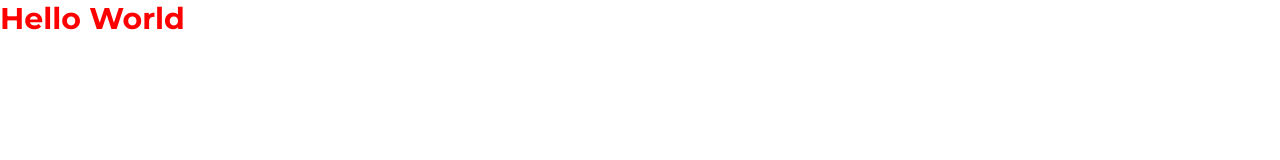
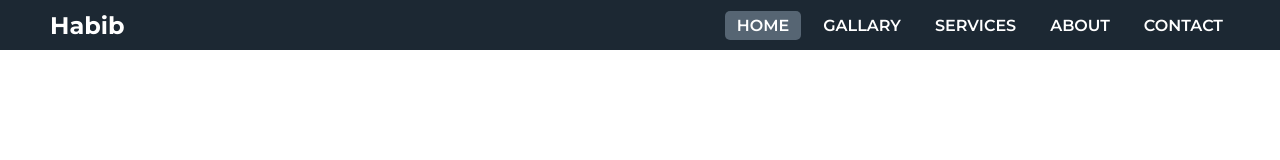
Before and after one commit to mhrhabib-dev/responsive-web-with-html-css, a plain HTML site: page index.html in a window 1280 px wide. Drawn offline with Linux system fonts and the light colour scheme.

Commit message:
nav bar design

```diff
--- a/index.html
+++ b/index.html
@@ -10,6 +10,18 @@
      <link rel="stylesheet" href="style.css">
 </head>
 <body>
-    <h1>Hello World</h1>
+    <nav>
+        <div class="logo">
+            <h2><a href="index.html">Habib</a></h2>
+        </div>
+        <ul>
+            <li><a class="nav-home-btn-active" href="#">Home</a></li>
+            <li><a href="#">gallary</a></li>
+            <li><a href="#">services</a></li>
+            <li><a href="#">about</a></li>
+            <li><a href="#">contact</a></li>
+        </ul>
+    </nav>
+
 </body>
 </html>
--- a/style.css
+++ b/style.css
@@ -4,8 +4,39 @@
     padding: 0;
     box-sizing: border-box;
 }
-h1{
-    font-size: 30px;
-    color: red;
+body{
     font-family: Montserrat;
 }
+nav{
+    height: 50px;
+    background-color: #1c2833;
+    display: flex;
+    justify-content: space-between;
+    align-items: center;
+    padding: 0 40px 0 50px;
+}
+.logo a{
+    text-decoration: none;
+    color: white;
+    font-weight: bold;
+    cursor: default;
+}
+nav ul{
+    display: flex;
+}
+nav ul li{
+    list-style: none;
+    margin: 0 5px;
+}
+nav ul li a{
+    padding: 5px 12px;
+    text-decoration: none;
+    color: white;
+    border-radius: 5px;
+    font-weight: 600;
+    text-transform: uppercase;
+    transition: 0.3s;
+}
+nav ul li a:hover, .nav-home-btn-active{
+    background-color: #566573;
+}
```
